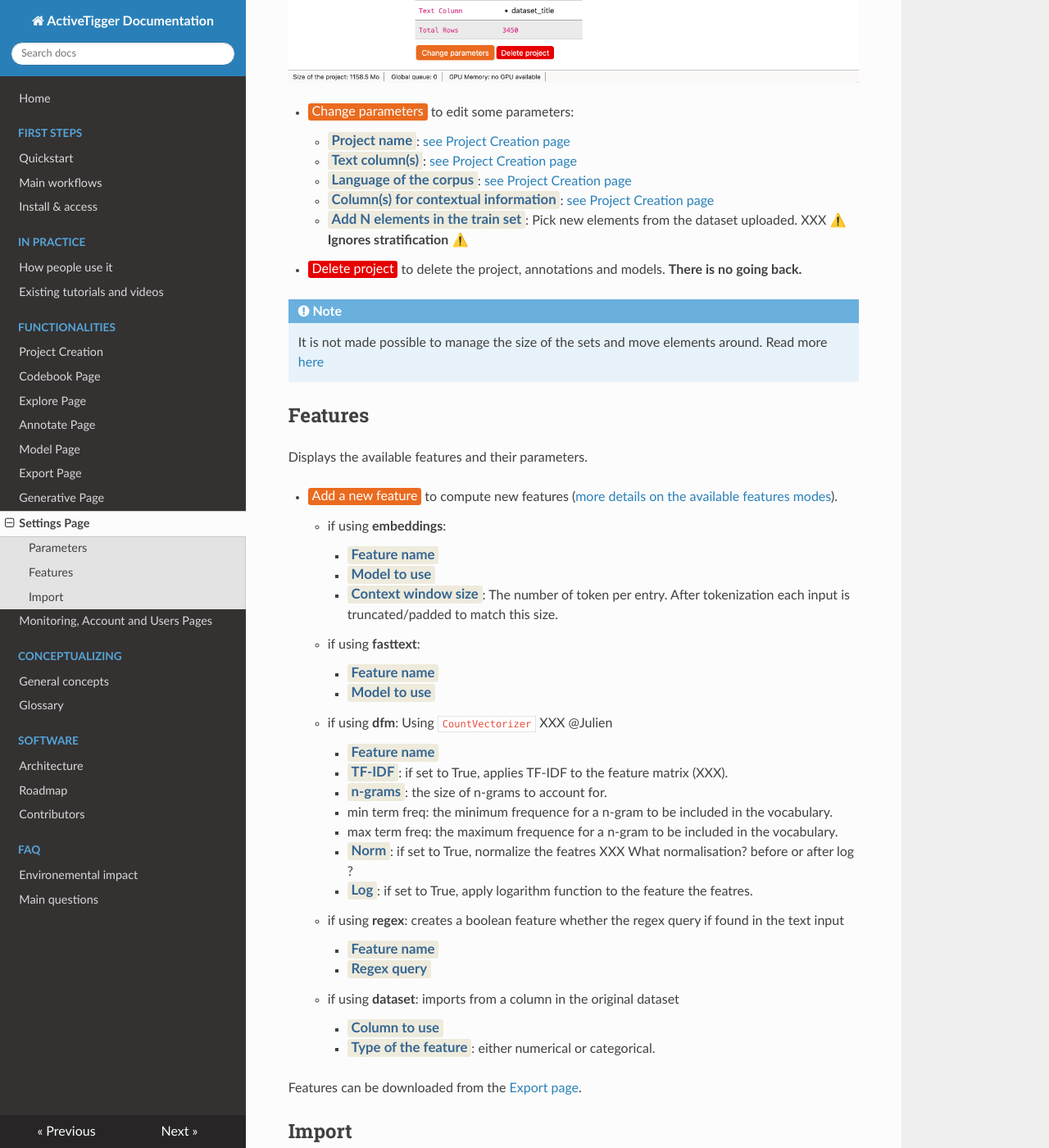
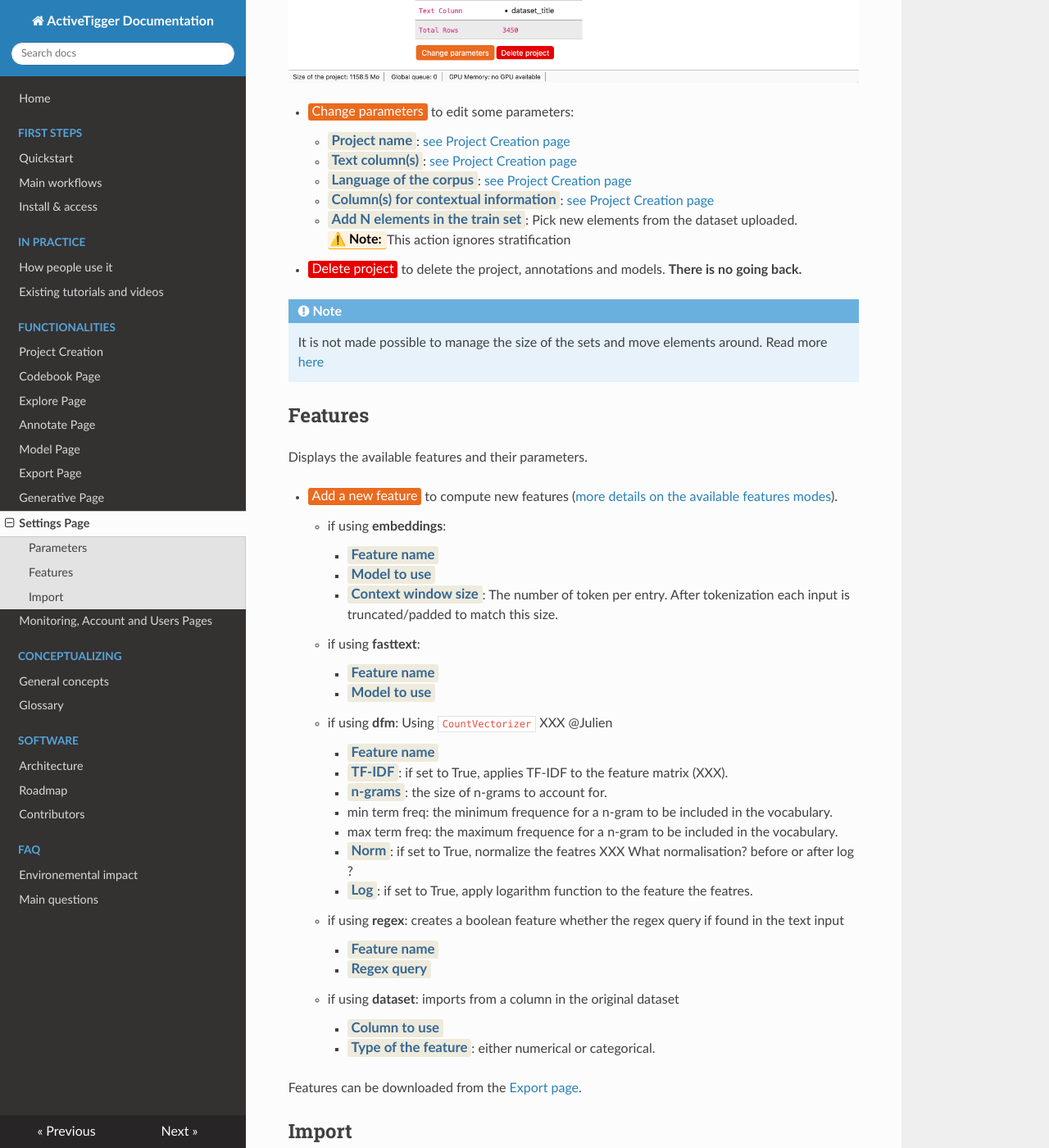
Before and after one commit to activetigger/documentation, an MkDocs documentation site: the page built from docs/functionalities/settings.md, in a window 1280 px wide and 1400 px high, scrolled down 655 px. Shown: the whole window at 82% size. Built offline with MkDocs 1.6.1, drawn with Linux system fonts in a browser that asks for light colours; nearby versions of some CDN libraries.

Commit message:
add cwarning style

```diff
--- a/docs/functionalities/settings.md
+++ b/docs/functionalities/settings.md
@@ -13,7 +13,7 @@ This page displays the parameters of the project and allows editing or deleting
     - <span class="parameter">Text column(s)</span>: [see Project Creation page](./project-creation.md#primary-parameters)
     - <span class="parameter">Language of the corpus</span>: [see Project Creation page](./project-creation.md#primary-parameters)
     - <span class="parameter">Column(s) for contextual information</span>: [see Project Creation page](./project-creation.md#primary-parameters)
-    - <span class="parameter">Add N elements in the train set</span>: Pick new elements from the dataset uploaded. XXX ⚠️ **Ignores stratification** ⚠️
+    - <span class="parameter">Add N elements in the train set</span>: Pick new elements from the dataset uploaded. <br/><span class="cwarning">⚠️ Note: </span> This action ignores stratification
 - <span class="action red-danger">Delete project</span> to delete the project, annotations and models. **There is no going back.**
 
 !!! note
--- a/docs/style.css
+++ b/docs/style.css
@@ -79,3 +79,14 @@ div.img{
         width: 60%;
     }
 }
+
+span.cwarning{
+    color:black;
+    background-color: #fca31120;
+
+    font-weight: 600;
+    border-bottom: #fca311 solid 1.5px;
+    padding: 0.15rem 0.15rem;
+    margin: 0rem;
+    border-radius: .2rem;
+}
```
Also changed, not shown: docs/functionalities/codebook.md (+1 -1 lines).
